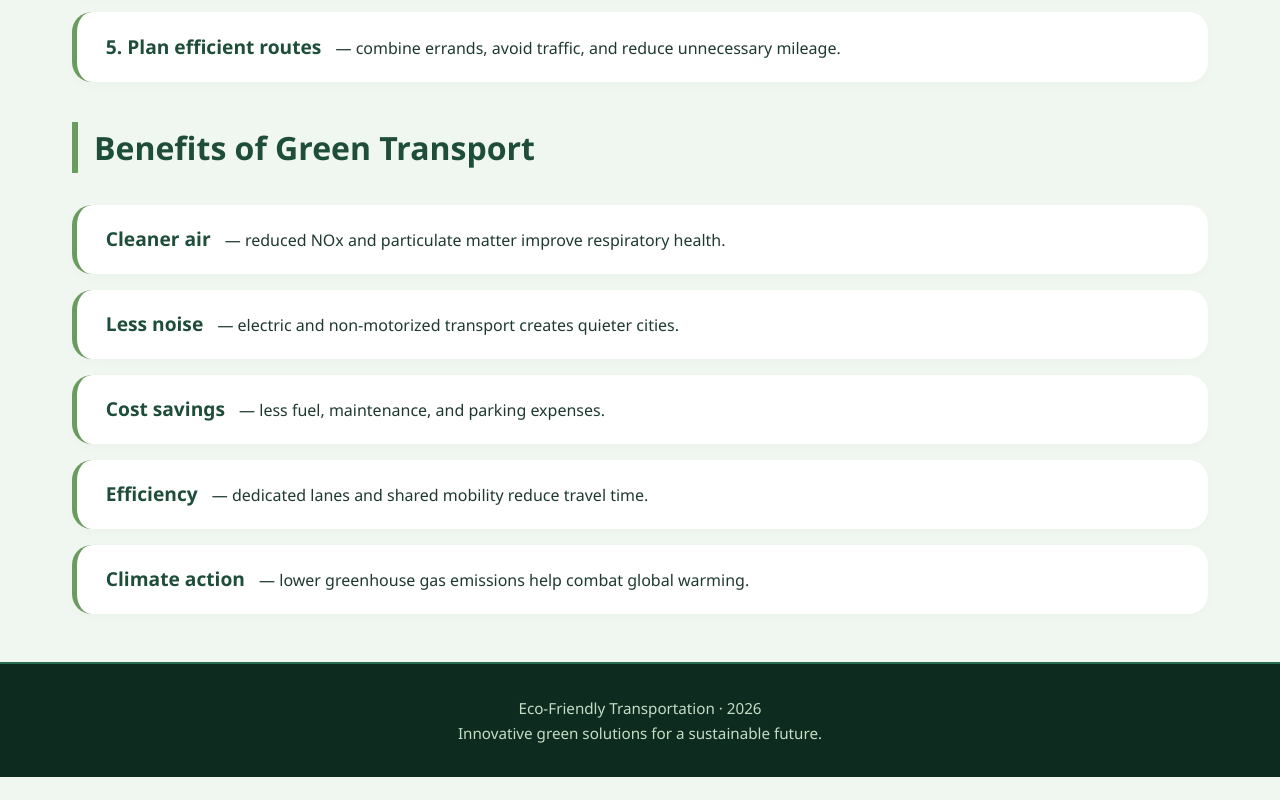
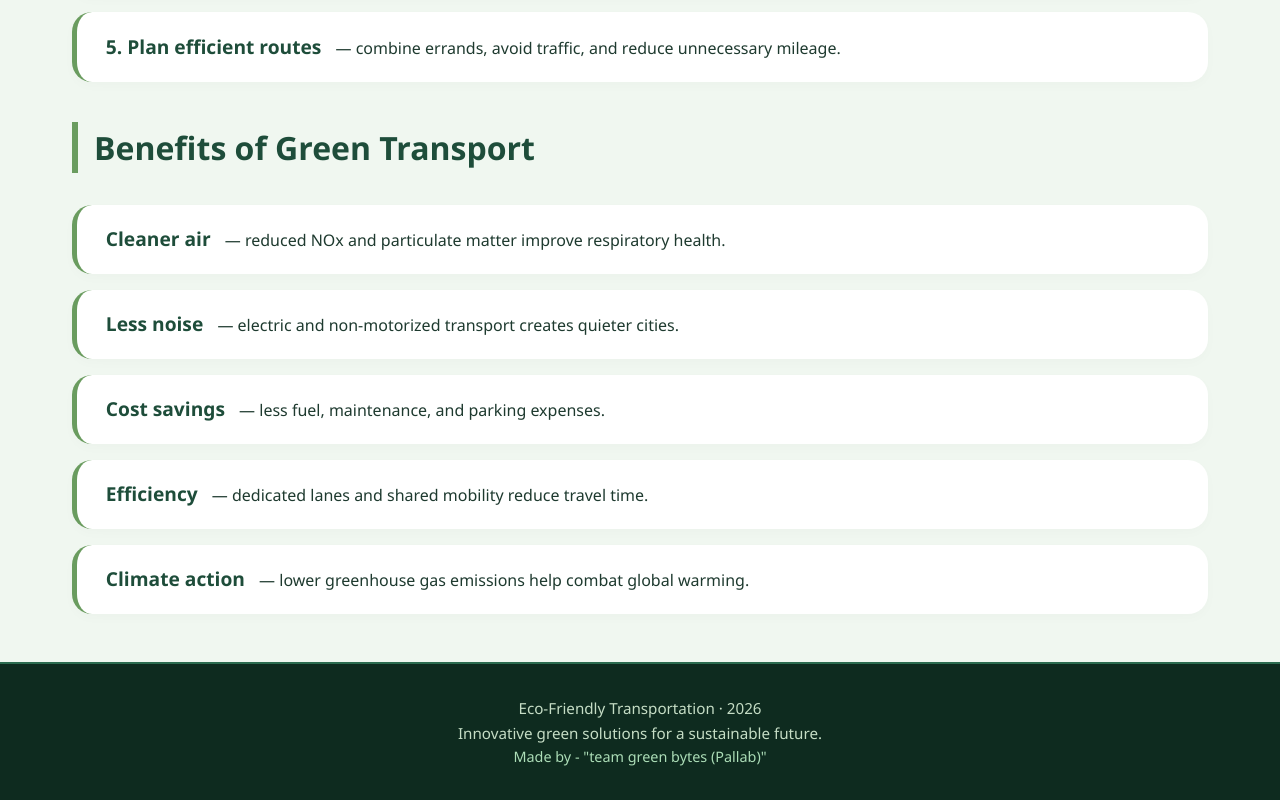
Before and after one commit to pritdjvuvw-tech/Eco-Friendly-Transportation, a plain HTML site: page index.html in a window 1280 px wide. Shown: the part 2047-2847 px from the top of the page. Before the commit the page ends 2824 px from the top, so only its background shows below. Drawn offline with Linux system fonts and the light colour scheme.

Commit message:
Update index.html with footer and team credits
Added a footer with team credits and updated the HTML structure.

```diff
--- a/index.html
+++ b/index.html
@@ -100,6 +100,7 @@
 
   <footer>
     <p>  Eco‑Friendly Transportation · 2026</i>  <br>Innovative green solutions for a sustainable future.</p>
+    <p style="font-size: 0.9rem; color: #acddb7;">Made by - "team green bytes (Pallab)"</p>
   </footer>
 
 </body>
```
